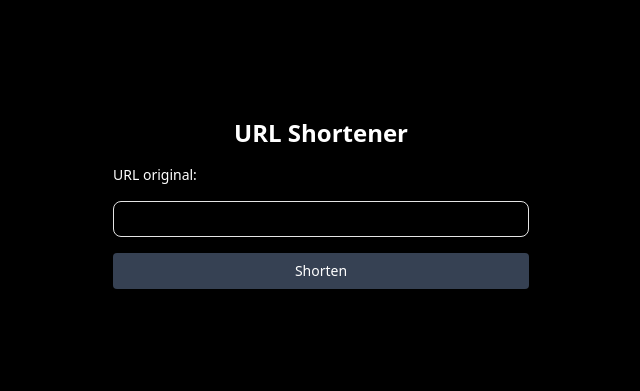
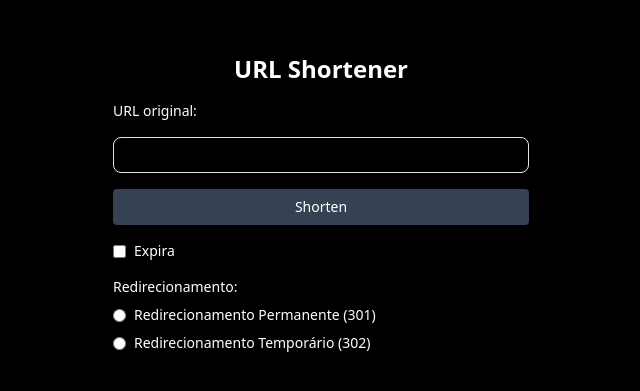
Before and after one commit to newthiagoassisk8/url-shortener, a React (Vite) app: page / in a window 1280 px wide. Shown: the part 197-588 px from the top of the page, without its empty margins (319-959 px from the left). Built offline with nearby package versions, Linux system fonts and the light colour scheme.

Commit message:
feat: enhance URL shortening functionality with expiration and redirect type options

```diff
--- a/src/App.tsx
+++ b/src/App.tsx
@@ -1,24 +1,29 @@
 import { Input } from "@/components/ui/input";
 import { Button } from "@/components/ui/button";
 import { useState } from "react";
-import { ShortenUrlService } from "./services/shortUrlService";
+import {
+  ShortenUrlService,
+  type fooRequestDTO,
+} from "./services/shortUrlService";
 import type { ShortUrlResponse } from "./types/ShortUrlResponse";
 import { Toaster } from "@/components/ui/sonner";
 import { useToast } from "./customhooks/useToast";
 
 function App() {
-  const [url, setUrl] = useState("");
+  const [payload, setPayload] = useState<fooRequestDTO>();
   const [shortenUrl, setshortenUrl] = useState<ShortUrlResponse>();
+  const [showDatePicker, setShowDatePicker] = useState(false);
   const { showInfoToast, showSuccessToast } = useToast();
 
   const handleShortenUrl = async () => {
-    if (!url.trim()) {
+    if (!payload?.url.trim()) {
       showInfoToast("Please enter a URL to shorten.");
+
       return;
     }
 
     try {
-      const response = await ShortenUrlService.shortUrlRequest({ url });
+      const response = await ShortenUrlService.shortUrlRequest(payload);
       setshortenUrl(response);
       showSuccessToast("URL shortened successfully!");
     } catch (error) {
@@ -39,8 +44,8 @@ function App() {
           type="text"
           placeholder=""
           className="w-full colors-gray-700 text-white placeholder:text-gray-400 focus:ring-blue-500 focus:border-blue-500"
-          value={url}
-          onChange={(e) => setUrl(e.target.value)}
+          value={payload?.url}
+          onChange={(e) => setPayload({ url: e.target.value })}
         />
         <Button
           className="w-full bg-gray-700 text-white py-2 rounded hover:bg-blue-600"
@@ -48,6 +53,72 @@ function App() {
         >
           Shorten
         </Button>
+        <div className="flex flex-col gap-4 w-full">
+          <div className="flex items-center gap-2">
+            <input
+              type="checkbox"
+              id="expires"
+              className="text-white"
+              onChange={() => setShowDatePicker(!showDatePicker)}
+            />
+
+            <label htmlFor="expires" className="text-white text-sm">
+              Expira
+            </label>
+          </div>
+
+          {showDatePicker && (
+            <Input
+              type="date"
+              placeholder="mm / dd / yyyy"
+              className="w-full text-white placeholder:text-gray-400 focus:ring-blue-500 focus:border-blue-500"
+              onChange={(e) => console.log(e.target.value)}
+            />
+          )}
+
+          <div className="flex flex-col gap-2">
+            <label className="text-white text-sm">Redirecionamento:</label>
+            <div className="flex items-center gap-2">
+              <input
+                type="radio"
+                id="permanent"
+                name="redirectType"
+                value="permanent"
+                className="text-white"
+                onChange={(e) =>
+                  setPayload((prev) => ({
+                    ...prev,
+                    url: prev?.url || "",
+                    redirect_type: e.target.value,
+                  }))
+                }
+              />
+              <label htmlFor="permanent" className="text-white text-sm">
+                Redirecionamento Permanente (301)
+              </label>
+            </div>
+            <div className="flex items-center gap-2">
+              <input
+                type="radio"
+                id="temporary"
+                name="redirectType"
+                value="temporary"
+                className="text-white"
+                onChange={(e) =>
+                  setPayload((prev) => ({
+                    ...prev,
+                    url: prev?.url || "",
+                    redirect_type: e.target.value,
+                  }))
+                }
+              />
+              <label htmlFor="temporary" className="text-white text-sm">
+                Redirecionamento Temporário (302)
+              </label>
+            </div>
+          </div>
+        </div>
+
         {shortenUrl && (
           <>
             <label className="text-white w-full text-left text-sm">
```
